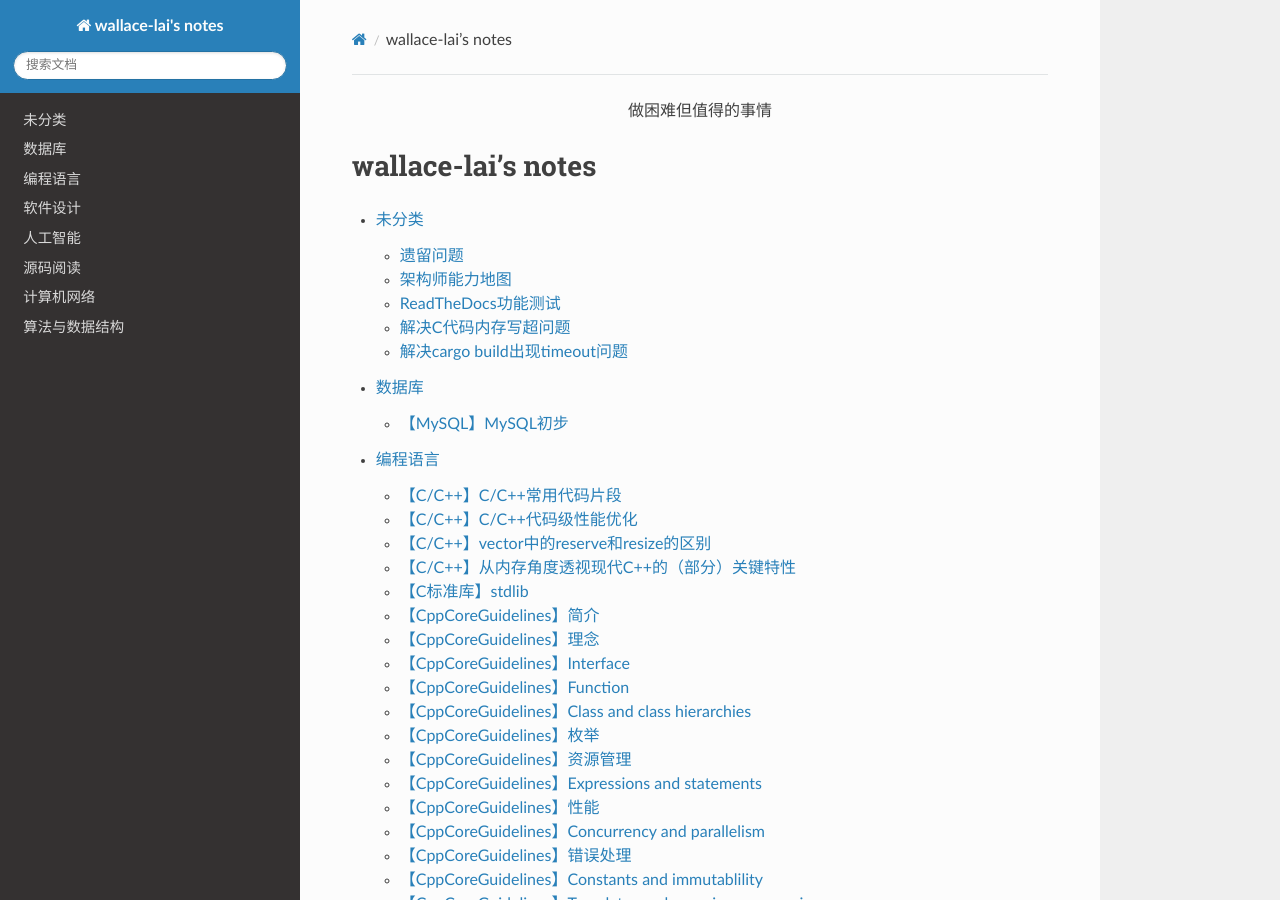
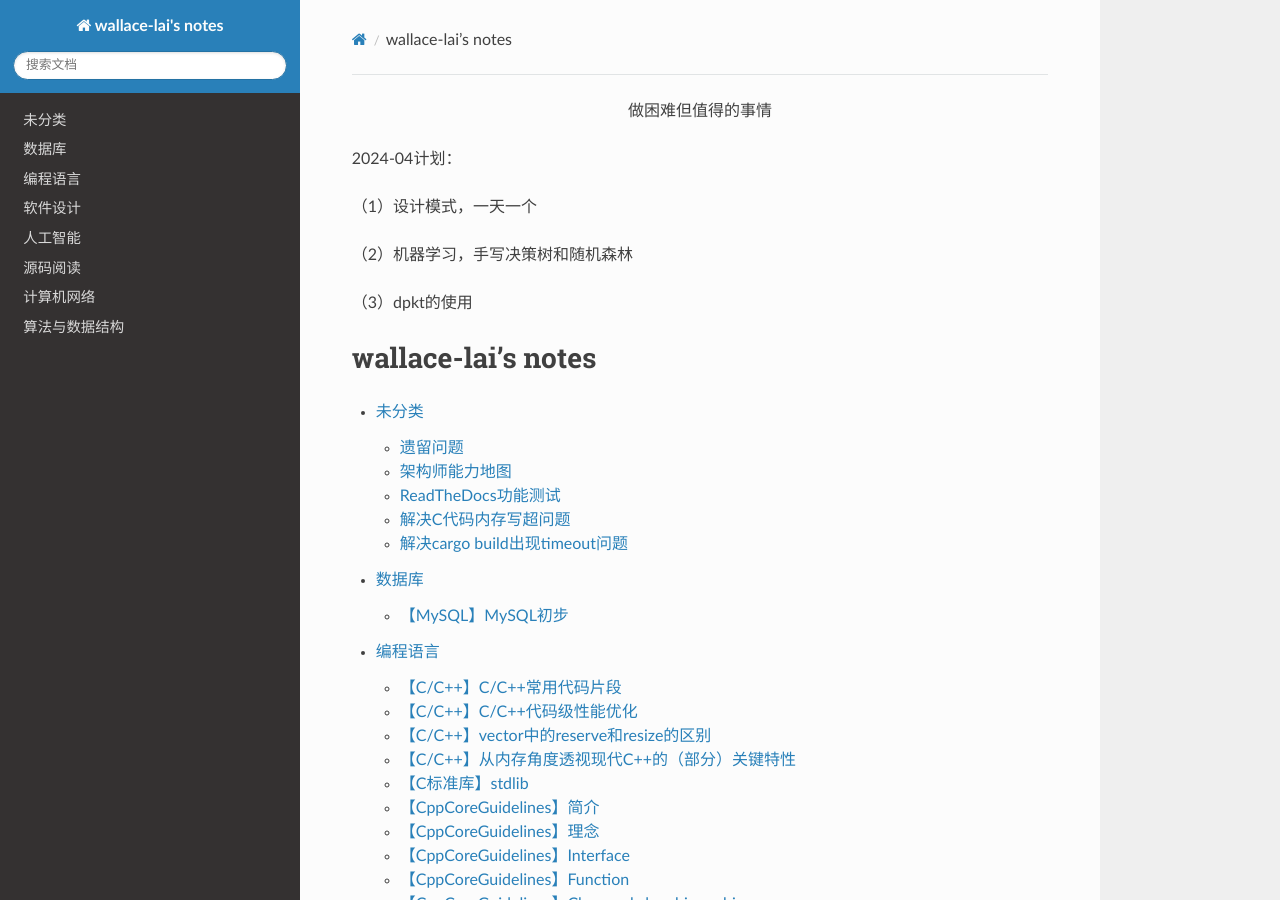
Before and after one commit to wallace-lai/learning-notes, a Sphinx documentation site: the page built from source/index.rst, in a window 1280 px wide and 900 px high. Built offline with Sphinx 7.4.7 and the Read the Docs theme 2.0.0, drawn with Linux system fonts in a browser that asks for light colours.

Commit message:
add plans on index page

```diff
--- a/source/index.rst
+++ b/source/index.rst
@@ -7,6 +7,14 @@
 .. raw:: html
 
    <p style="text-align:center;">做困难但值得的事情</p>
+
+2024-04计划：
+
+（1）设计模式，一天一个
+
+（2）机器学习，手写决策树和随机森林
+
+（3）dpkt的使用
 
 wallace-lai's notes
 ===============================================
```
